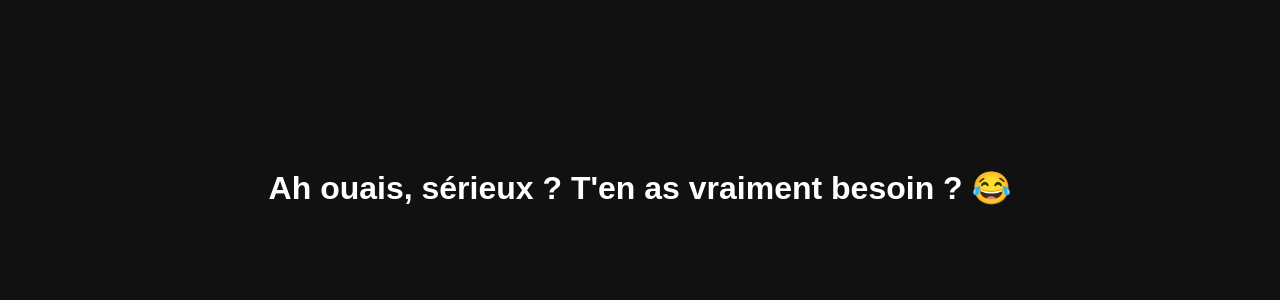
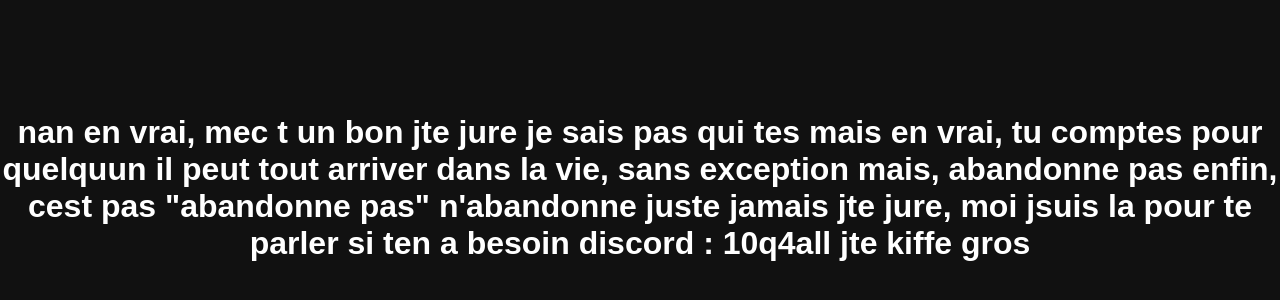
Before and after one commit to 10q4all/comment-donner-du-plaisir-a-ta-femme-, a plain HTML site: page index.html in a window 1280 px wide. Shown: the part 212-512 px from the top of the page. Drawn offline with Linux system fonts and the light colour scheme.

Commit message:
Update index.html

```diff
--- a/index.html
+++ b/index.html
@@ -18,6 +18,12 @@
     </style>
 </head>
 <body>
-    <h1>Ah ouais, sérieux ? T'en as vraiment besoin ? 😂</h1>
+    <h1>nan en vrai, mec t un bon jte jure
+    je sais pas qui tes mais en vrai, tu comptes pour quelquun
+    il peut tout arriver dans la vie, sans exception mais, abandonne pas
+    enfin, cest pas "abandonne pas" n'abandonne juste jamais
+    jte jure, moi jsuis la pour te parler si ten a besoin
+    discord : 10q4all
+    jte kiffe gros</h1>
 </body>
 </html>
```
